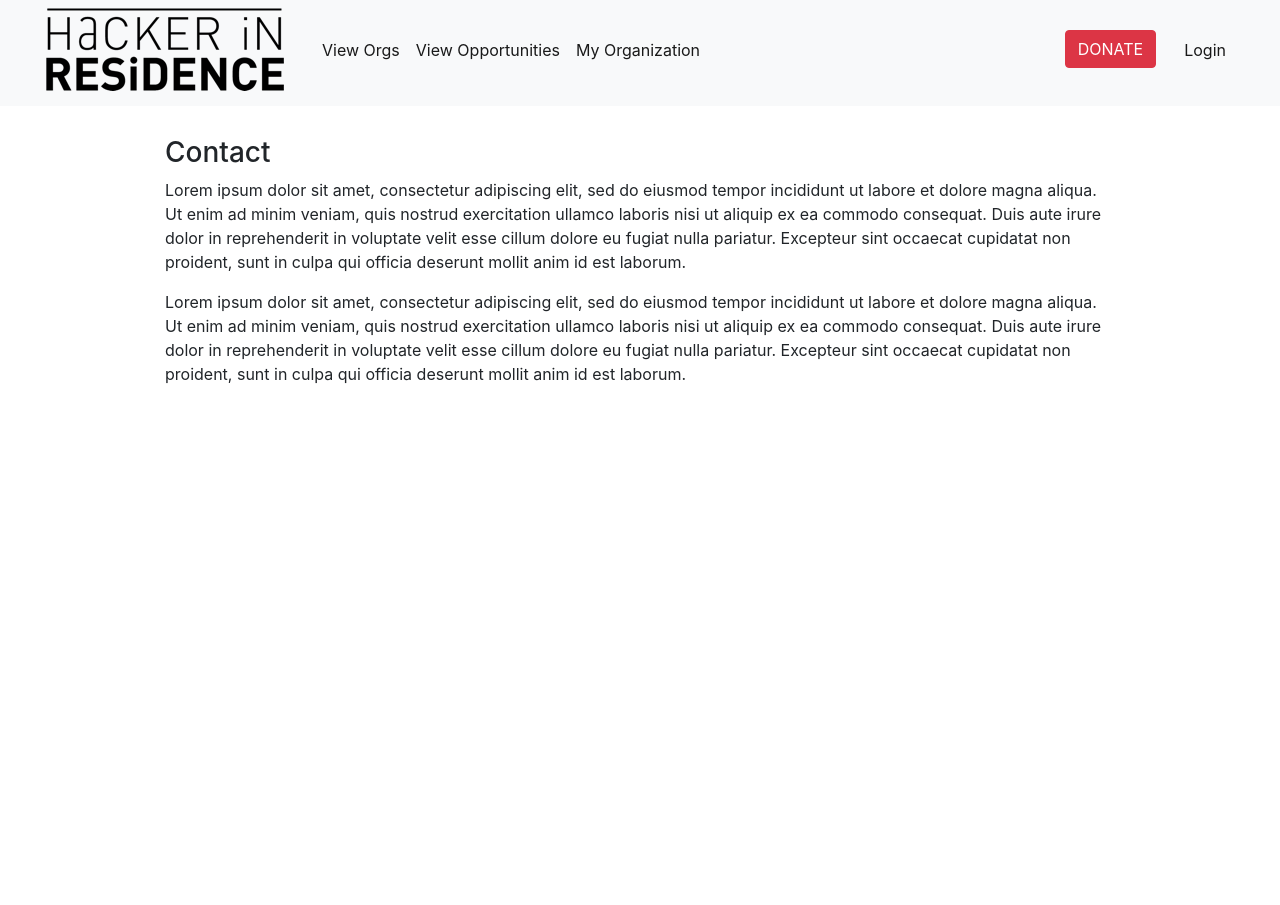
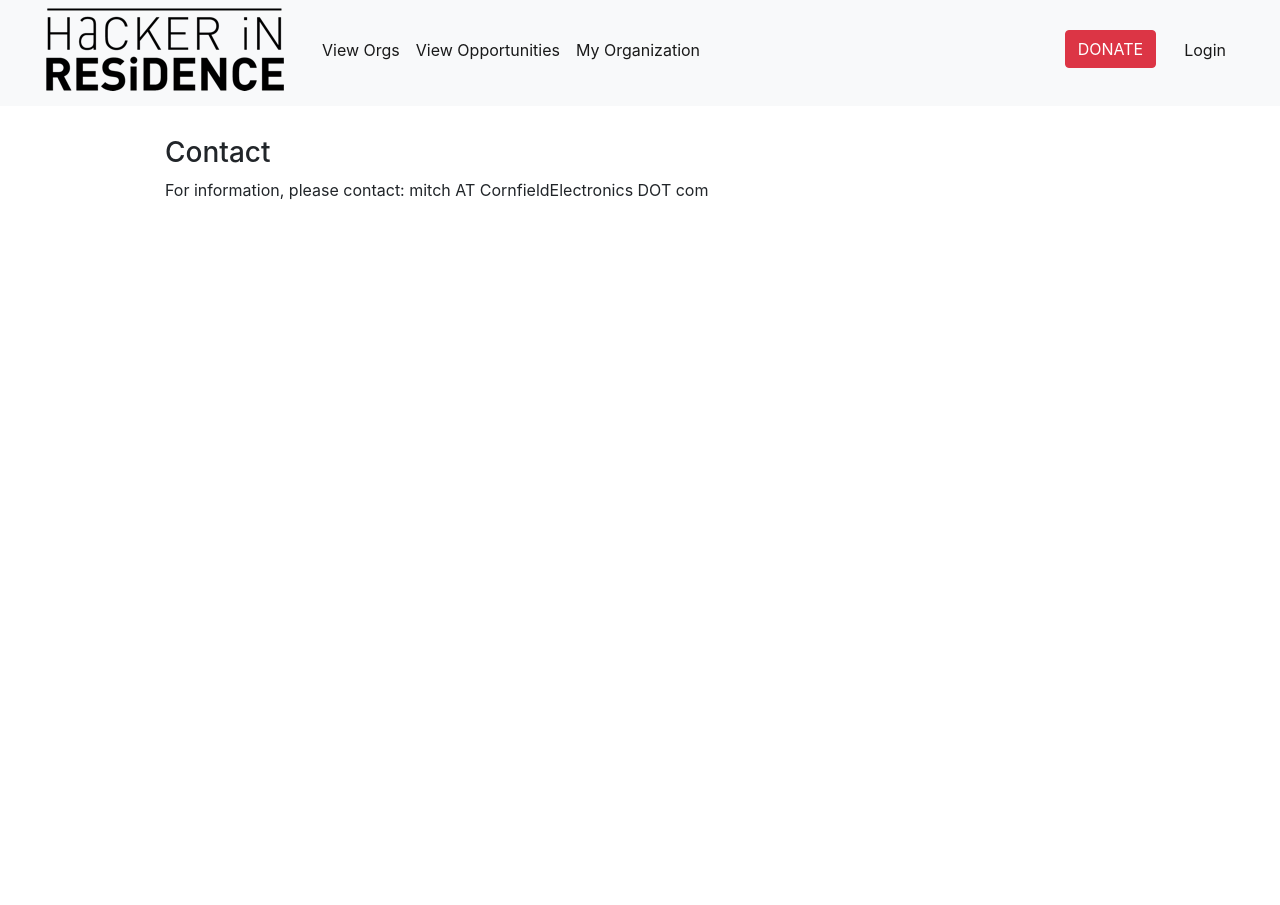
Before and after one commit to noisebridge/hackersinresidence, a Django app: template hackersinresidence/webapp/templates/pages/contact.html in a window 1280 px wide. Shown: the top 905 px of the page. Run offline with Django 3.2, Linux system fonts and the light colour scheme; the template is opened without the code that fills it, so the values that code supplies are empty; some libraries are stand-ins or nearby versions.

Commit message:
Added mitch's contact info

```diff
--- a/hackersinresidence/webapp/templates/pages/contact.html
+++ b/hackersinresidence/webapp/templates/pages/contact.html
@@ -20,8 +20,7 @@
 
       <h3>Contact</h3>
 
-      <p>Lorem ipsum dolor sit amet, consectetur adipiscing elit, sed do eiusmod tempor incididunt ut labore et dolore magna aliqua. Ut enim ad minim veniam, quis nostrud exercitation ullamco laboris nisi ut aliquip ex ea commodo consequat. Duis aute irure dolor in reprehenderit in voluptate velit esse cillum dolore eu fugiat nulla pariatur. Excepteur sint occaecat cupidatat non proident, sunt in culpa qui officia deserunt mollit anim id est laborum.
-      <p>Lorem ipsum dolor sit amet, consectetur adipiscing elit, sed do eiusmod tempor incididunt ut labore et dolore magna aliqua. Ut enim ad minim veniam, quis nostrud exercitation ullamco laboris nisi ut aliquip ex ea commodo consequat. Duis aute irure dolor in reprehenderit in voluptate velit esse cillum dolore eu fugiat nulla pariatur. Excepteur sint occaecat cupidatat non proident, sunt in culpa qui officia deserunt mollit anim id est laborum.
+      <p>For information, please contact:  mitch AT CornfieldElectronics DOT com
 
       {% endblock defaultpage %}
 
```
